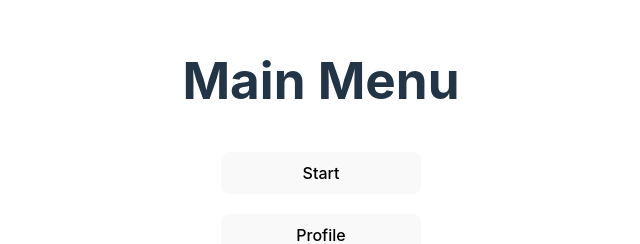
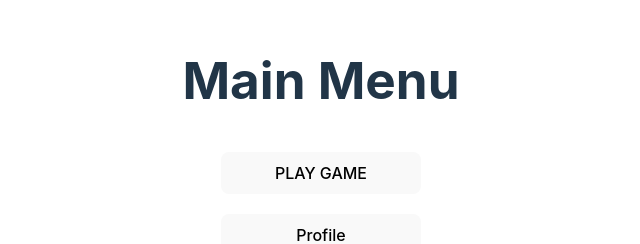
Before and after one commit to KiakSlayer/user_interface, a React (Vite) app: page / in a window 1280 px wide. Shown: the part 227-471 px from the top of the page, without its empty margins (319-959 px from the left). Built offline with nearby package versions, Linux system fonts and the light colour scheme.

Commit message:
Changed the button from start to play game

```diff
--- a/package.json
+++ b/package.json
@@ -8,6 +8,7 @@
     "build": "vite build",
     "lint": "eslint .",
     "preview": "vite preview"
+
   },
   "dependencies": {
     "react": "^18.3.1",
--- a/src/pages/Menu.jsx
+++ b/src/pages/Menu.jsx
@@ -8,7 +8,7 @@ const Menu = () => {
   return (
     <div className="menu-container">
     <h1>Main Menu</h1>
-      <button onClick={() => navigate('/start')}>Start</button>
+      <button onClick={() => navigate('/start')}>PLAY GAME</button>
       <button onClick={() => navigate('/profile')}>Profile</button>
       <button onClick={() => navigate('/setting')}>Setting</button>
     </div>
```
